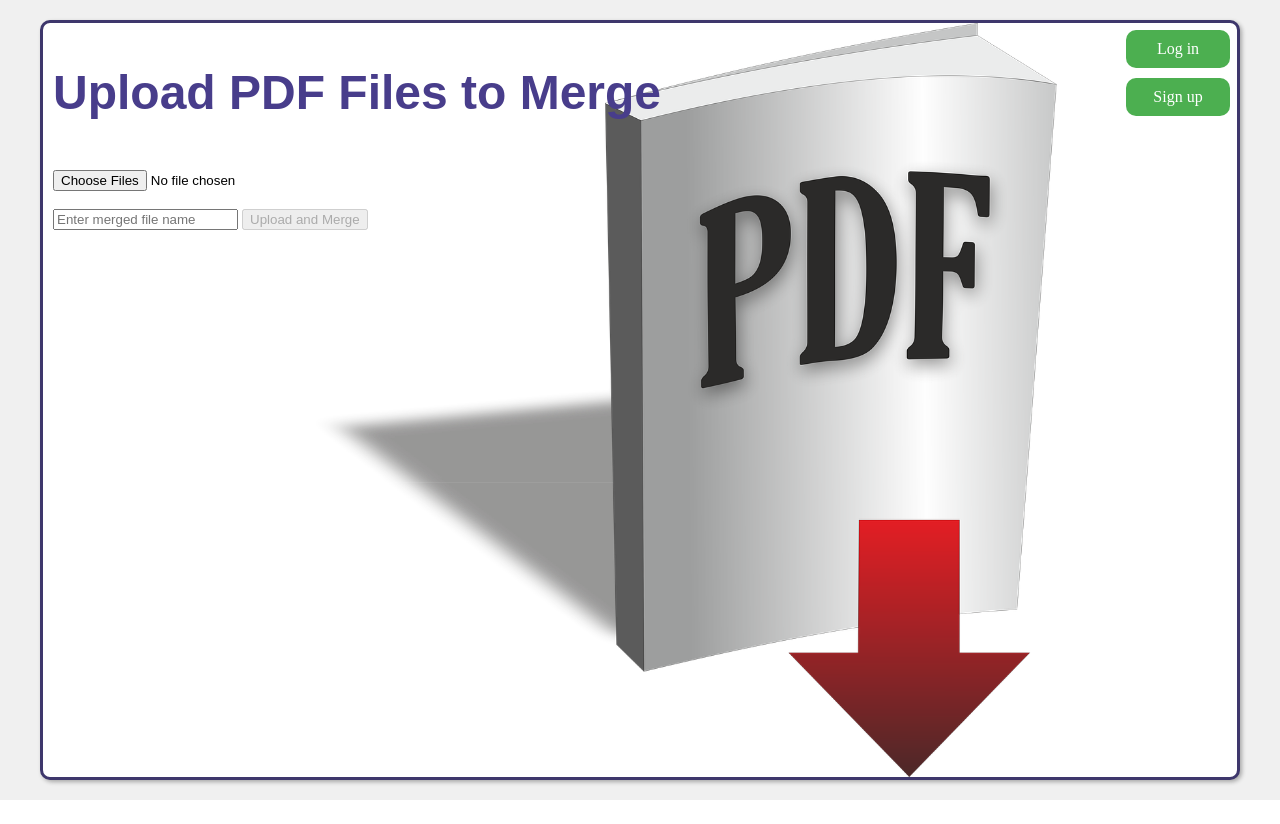
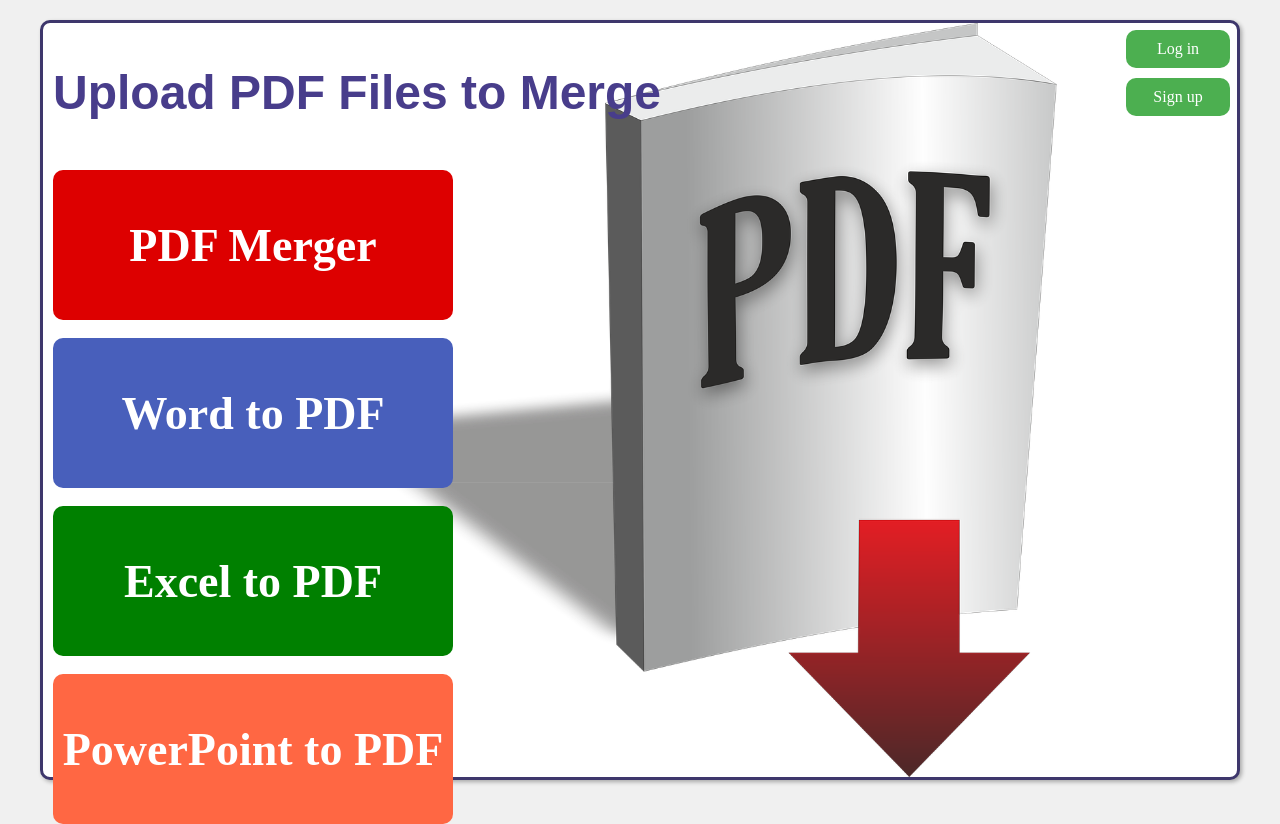
Before and after one commit to ALEX13GBeb/PDF-Merger, a Flask app: page / in a window 1280 px wide. Before the commit the page ends 800 px from the top, so only its background shows below. Run offline with Flask 3, Linux system fonts and the light colour scheme.

Commit message:
Add Excel, Word, PP converter forms and improved UI for them

```diff
--- a/static/index.js
+++ b/static/index.js
@@ -17,3 +17,48 @@ document.addEventListener("DOMContentLoaded", function() {
         }
     });
 });
+
+
+function showPdfForm() {
+    document.getElementById("red_rectangle").style.display = "none"; // Hide the rectangle
+    document.getElementById("blue_rectangle").style.display = "flex"; // Hide the rectangle
+    document.getElementById("green_rectangle").style.display = "flex"; // Hide the rectangle
+    document.getElementById("orange_rectangle").style.display = "flex"; // Hide the rectangle
+    document.getElementById("index_form").style.display = "flex"; // Show the form
+    document.getElementById("word_form").style.display = "none"; // Show the form
+    document.getElementById("excel_form").style.display = "none"; // Show the form
+    document.getElementById("pp_form").style.display = "none";
+}
+
+function showWordForm() {
+    document.getElementById("red_rectangle").style.display = "flex"; // Hide the rectangle
+    document.getElementById("blue_rectangle").style.display = "none"; // Hide the rectangle
+    document.getElementById("green_rectangle").style.display = "flex"; // Hide the rectangle
+    document.getElementById("orange_rectangle").style.display = "flex"; // Hide the rectangle
+    document.getElementById("index_form").style.display = "none"; // Show the form
+    document.getElementById("word_form").style.display = "flex"; // Show the form
+    document.getElementById("excel_form").style.display = "none"; // Show the form
+    document.getElementById("pp_form").style.display = "none";
+}
+
+function showExcelForm() {
+    document.getElementById("red_rectangle").style.display = "flex"; // Hide the rectangle
+    document.getElementById("blue_rectangle").style.display = "flex"; // Hide the rectangle
+    document.getElementById("green_rectangle").style.display = "none"; // Hide the rectangle
+    document.getElementById("orange_rectangle").style.display = "flex"; // Hide the rectangle
+    document.getElementById("index_form").style.display = "none"; // Show the form
+    document.getElementById("word_form").style.display = "none"; // Show the form
+    document.getElementById("excel_form").style.display = "flex"; // Show the form
+    document.getElementById("pp_form").style.display = "none";
+}
+
+function showPPForm() {
+    document.getElementById("red_rectangle").style.display = "flex"; // Hide the rectangle
+    document.getElementById("blue_rectangle").style.display = "flex"; // Hide the rectangle
+    document.getElementById("green_rectangle").style.display = "flex"; // Hide the rectangle
+    document.getElementById("orange_rectangle").style.display = "none"; // Hide the rectangle
+    document.getElementById("index_form").style.display = "none"; // Show the form
+    document.getElementById("word_form").style.display = "none"; // Show the form
+    document.getElementById("excel_form").style.display = "none"; // Show the form
+    document.getElementById("pp_form").style.display = "flex";
+}
--- a/templates/index.html
+++ b/templates/index.html
@@ -55,7 +55,68 @@
         position: fixed;
         top: 30px; /* Start from the top of the page */
         right: 50px; /* Align to the right side */
+        }
 
+        .rectangle {
+            display:flex;
+            flex-direction:row;
+            align-items:center;
+            justify-content:center;
+            width: 50%;
+            height: 150px;
+            border-radius: 10px;
+            cursor: pointer;
+            max-width: 400px;
+            min-width: 200px;
+            text-align:center;
+            color:white;
+            font-size:46px;
+            font-weight:bold;
+        }
+
+        .orange-rec { background-color: #FF6743; }
+        .red-rec { background-color: #DD0000; }
+        .blue-rec { background-color: #485FBB; }
+        .green-rec { background-color: #008000; }
+
+        /* Hover colors */
+        .orange-rec:hover {
+            background-color: #FF5733; /* Darker orange on hover */
+        }
+
+        .red-rec:hover {
+            background-color: #C70000; /* Darker red on hover */
+        }
+
+        .blue-rec:hover {
+            background-color: #3C4F9B; /* Darker blue on hover */
+        }
+
+        .green-rec:hover {
+            background-color: #006400; /* Darker green on hover */
+        }
+
+        form {
+            display: none;
+            positon:fixed;
+            flex-direction: column; /* Stack the inputs vertically */
+            align-items: center; /* Center inputs horizontally */
+            border: 3px solid #FF7F50;
+            width: 50%;
+            height:50%;
+            padding=20px;
+            border-radius:10px;
+            max-width: 400px;
+            min-width: 200px;
+            height: 150px;
+            box-sizing:border-box;
+            background-color:white;
+        }
+
+        form input {
+            padding:10px;
+            width: 100%;
+            box-sizing:border-box;
         }
 
         .green{
@@ -63,7 +124,7 @@
         }
 
         .blue{
-            background-color: #483D8B;
+            background-color: #483DBB;
 
         }
 
@@ -111,7 +172,10 @@
 
         <br>
 
-        <form action="/upload" if="index_form" method="post" enctype="multipart/form-data">
+        <div id="red_rectangle" class="rectangle red-rec" onclick="showPdfForm()">
+            PDF Merger
+        </div>
+        <form action="/upload" id="index_form" method="post" enctype="multipart/form-data">
             <div>
                 <input type="file" name="file" id="inputfiles" multiple required>
             </div>
@@ -122,8 +186,64 @@
             </div>
 
                 <p class="error-message" id="error_number_files"></p>
+        </form>
 
+        <br>
+
+        <div id="blue_rectangle" class="rectangle blue-rec" onclick="showWordForm()">
+            Word to PDF
+        </div>
+        <form action="/convertWord" id="word_form" method="post" enctype="multipart/form-data">
+            <div>
+                <input type="file" name="file" id="wordfiles" multiple required>
+            </div>
+            <br>
+            <div>
+                <input type="text" name="w_conversion_filename" placeholder="Enter PDF name..." required>
+                <input type="submit" id="word_convert" value="Convert to PDF">
+            </div>
+
+                <p class="error-message" id="error_number_wordfiles"></p>
         </form>
+
+        <br>
+
+        <div id="green_rectangle" class="rectangle green-rec" onclick="showExcelForm()">
+            Excel to PDF
+        </div>
+        <form action="/convertWord" id="excel_form" method="post" enctype="multipart/form-data">
+            <div>
+                <input type="file" name="file" id="excelfiles" multiple required>
+            </div>
+            <br>
+            <div>
+                <input type="text" name="w_conversion_filename" placeholder="Enter PDF name..." required>
+                <input type="submit" id="excel_convert" value="Convert to PDF">
+            </div>
+
+                <p class="error-message" id="error_number_excelfiles"></p>
+        </form>
+
+        <br>
+
+        <div id="orange_rectangle" class="rectangle orange-rec" onclick="showPPForm()">
+            PowerPoint to PDF
+        </div>
+        <form action="/convertWord" id="pp_form" method="post" enctype="multipart/form-data">
+            <div>
+                <input type="file" name="file" id="ppfiles" multiple required>
+            </div>
+            <br>
+            <div>
+                <input type="text" name="w_conversion_filename" placeholder="Enter PDF name..." required>
+                <input type="submit" id="pp_convert" value="Convert to PDF">
+            </div>
+
+                <p class="error-message" id="error_number_ppfiles"></p>
+        </form>
+
+
+
     </div>
 
     <script src="static/index.js"></script>
--- a/templates/profile.html
+++ b/templates/profile.html
@@ -33,11 +33,13 @@
             padding: 10px;
             box-shadow: 2px 2px 4px rgba(1, 1, 1, 0.3); /* Subtle shadow for a 3D effect */
             border-radius: 10px;
+            background-color: white;
         }
 
         .info p {
             padding: 3px;
             line-height: 0;
+
         }
 
         .info-item {
```
